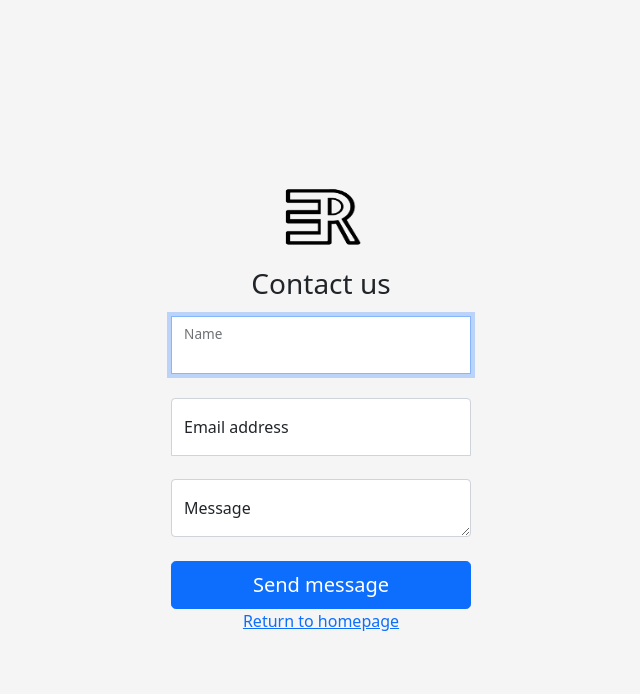
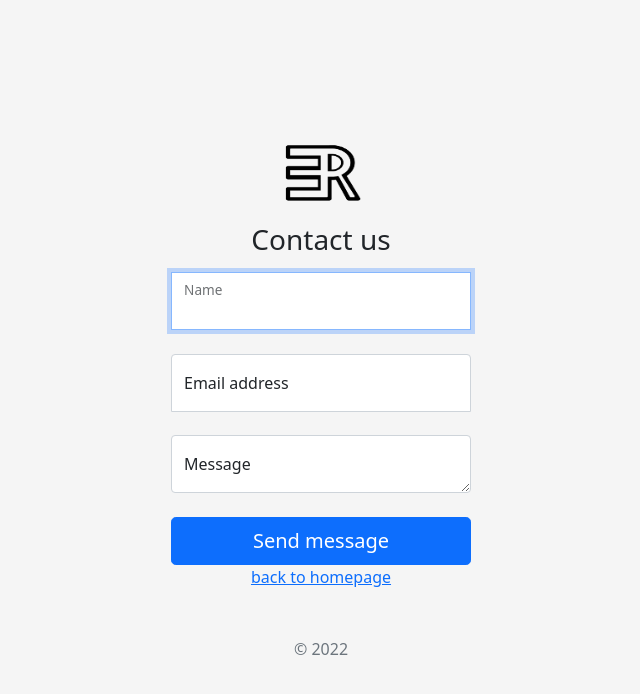
Before and after one commit to ronTabachnik/AnoutherOne, a PHP site: page /contact.php in a window 1280 px wide. Shown: the top 694 px of the page, without its empty margins (319-959 px from the left). Run offline with PHP 8.4, Linux system fonts and the light colour scheme.

Commit message:
fixed @copy & return home links;

```diff
--- a/contact.php
+++ b/contact.php
@@ -56,7 +56,9 @@
       <br>
       <button class="w-100 btn btn-lg btn-primary" type="submit">Send message</button>
       <br>
-      <a href="index.php">Return to homepage</a>
+      <a href="index.php">back to homepage</a>
+
+      <p class="mt-5 mb-3 text-muted">&copy; 2022</p>
     </form>
   </main>
 
```
Also changed, not shown: signin.php (+8 -0 lines).
